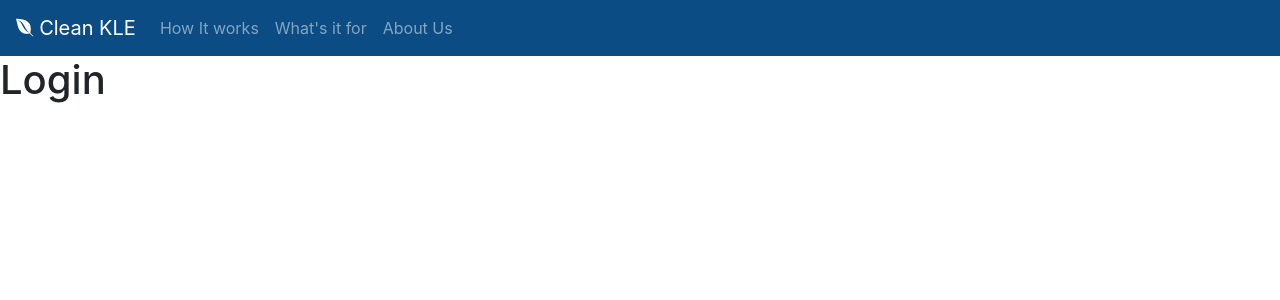
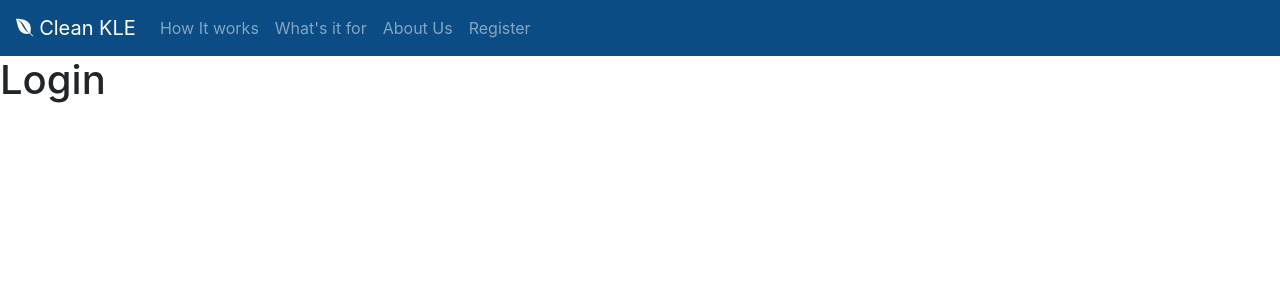
Before and after one commit to sudeepgumaste/cleanKLE, a Flask app: page / in a window 1280 px wide. Shown: the top 300 px of the page. Run offline with Flask 2, Linux system fonts and the light colour scheme; some libraries are stand-ins or nearby versions.

Commit message:
Started flask

```diff
--- /dev/null
+++ b/cleanApp/forms.py
@@ -0,0 +1 @@
+from flask_wtf import FlaskForm
--- a/cleanApp/routes.py
+++ b/cleanApp/routes.py
@@ -6,6 +6,10 @@ from flask import url_for
 @app.route("/login")
 def login():
     return render_template("login.html",title="Login")
+
+@app.route("/register")
+def register():
+    return render_template("register.html",title="Register")
 
 @app.route("/works")
 def works():
--- a/cleanApp/templates/layout.html
+++ b/cleanApp/templates/layout.html
@@ -28,13 +28,7 @@
         <a href="{{ url_for('login') }}" class="navbar-brand"><i class="fab fa-envira"></i> Clean KLE</a>
         <button class="navbar-toggler" data-toggle="collapse" data-target="#menu"><span class="navbar-toggler-icon"></span></button>
         <div class="navbar-collapse collapse" id="menu">
-            <ul class="navbar-nav">
-                {% if title!='Login' %}
-                    <li class="nav-item">
-                        <a href="{{ url_for('login') }}" class="nav-link">Login</a>
-                    </li>
-                {% endif %}
-
+            <ul class="navbar-nav navbar-right">
                 {% if title!='How it works?' %}
                     <li class="nav-item">
                         <a href="{{ url_for('works') }}" class="nav-link">How It works</a>
@@ -52,6 +46,20 @@
                         <a href="{{ url_for('about') }}" class="nav-link">About Us</a>
                     </li>
                 {% endif %}
+
+                <div class="navbar-right">
+                    {% if title!='Login' %}
+                        <li class="nav-item">
+                            <a href="{{ url_for('login') }}" class="nav-link">Login</a>
+                        </li>
+                    {% endif %}
+
+                    {% if title!='Register' %}
+                        <li class="nav-item">
+                            <a href="{{ url_for('register') }}" class="nav-link">Register</a>
+                        </li>
+                    {% endif %}
+                </div>
             </ul>
         </div>
     </nav>
--- /dev/null
+++ b/cleanApp/templates/register.html
@@ -0,0 +1,4 @@
+{% extends "layout.html" %}
+{% block content %}
+    <h1>Register</h1>
+{% endblock content %}
```
Also changed, not shown: cleanApp/static/CollegeDark.jpg (renamed from static/CollegeDark.jpg).
